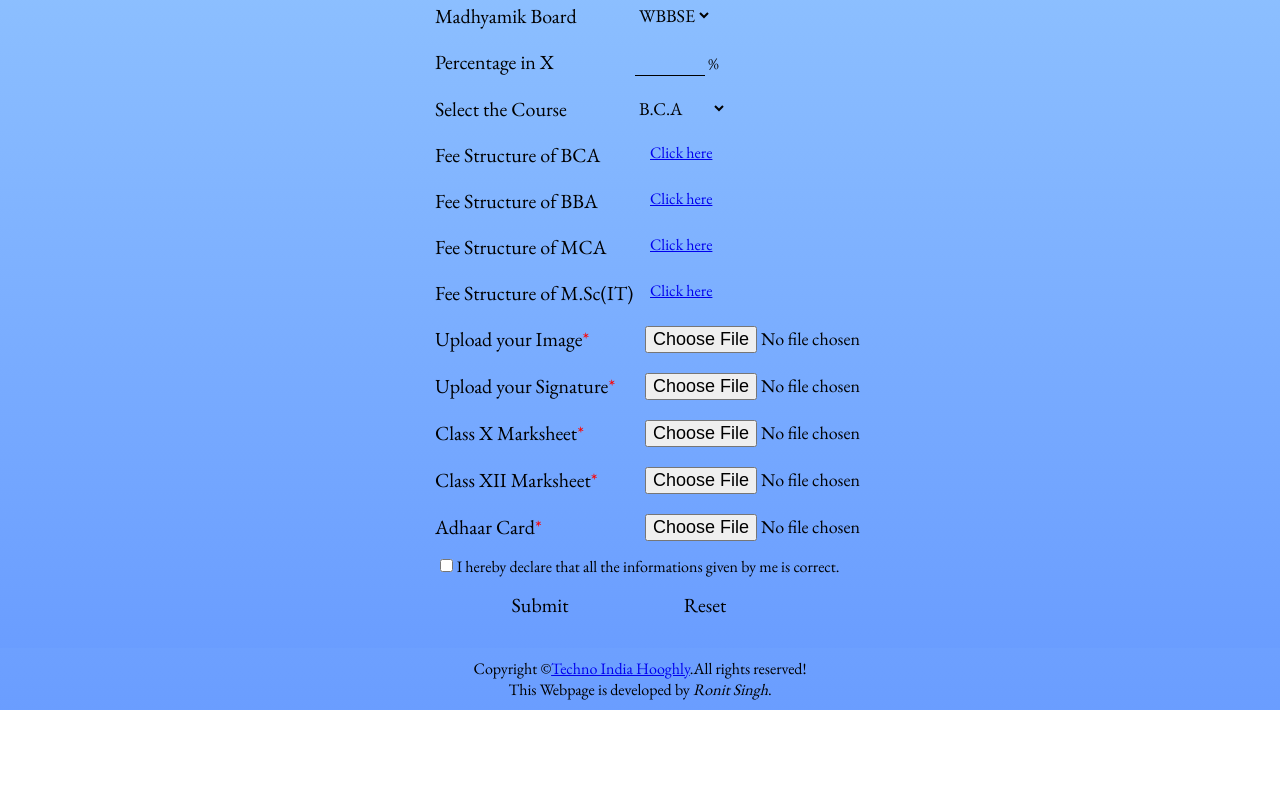
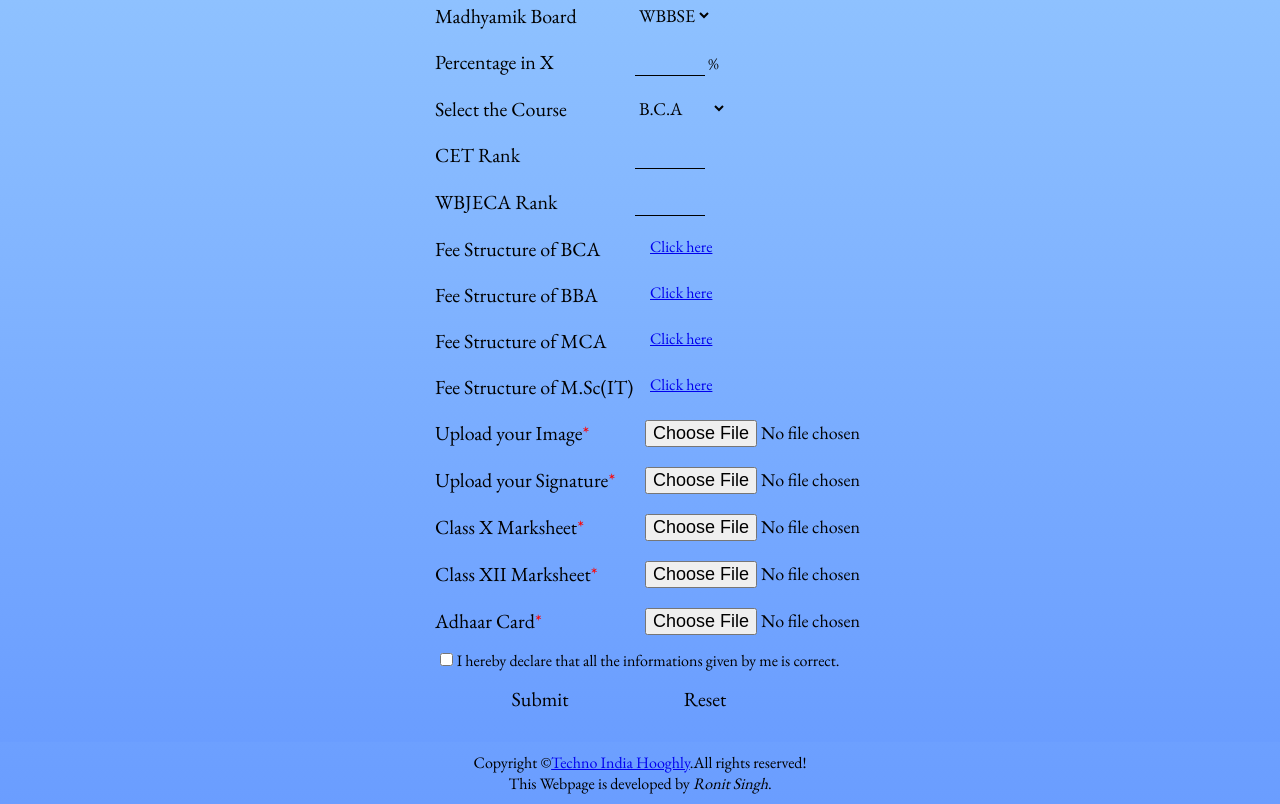
Before and after one commit to imronit2001/RegistrationForm, a plain HTML site: page index.html in a window 1280 px wide. Shown: the part 1069-1873 px from the top of the page. Before the commit the page ends 1779 px from the top, so only its background shows below. Drawn offline with nearby package versions, Linux system fonts and the light colour scheme; a web font is replaced by a local one.

Commit message:
CET WBJECA rank added

```diff
--- a/index.html
+++ b/index.html
@@ -154,6 +154,14 @@
                     </div>
                 </div>
                 <div class="block">
+                    <div class="leftcol">CET Rank</div>
+                    <div class="rightcol"><input type="tel" name="x%" id="" class="marks"></div>
+                </div>
+                <div class="block">
+                    <div class="leftcol">WBJECA Rank</div>
+                    <div class="rightcol"><input type="tel" name="x%" id="" class="marks"></div>
+                </div>
+                <div class="block">
                     <div class="leftcol">Fee Structure of BCA</div>
                     <div class="rightcol"><a href="https://technoindiahooghly.org/images/bca_20_23.jpg">Click here</a></div>
                 </div>
```
